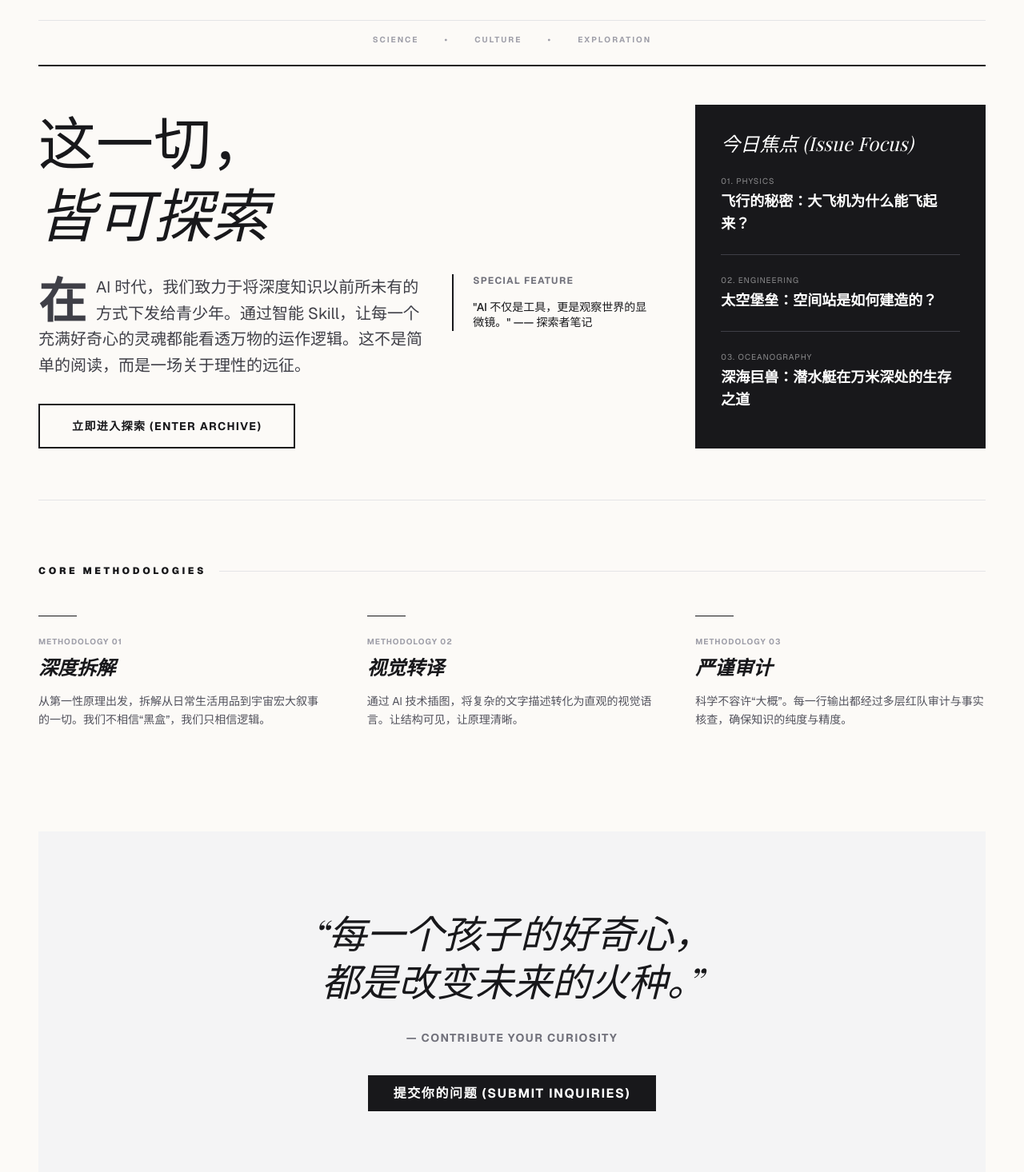
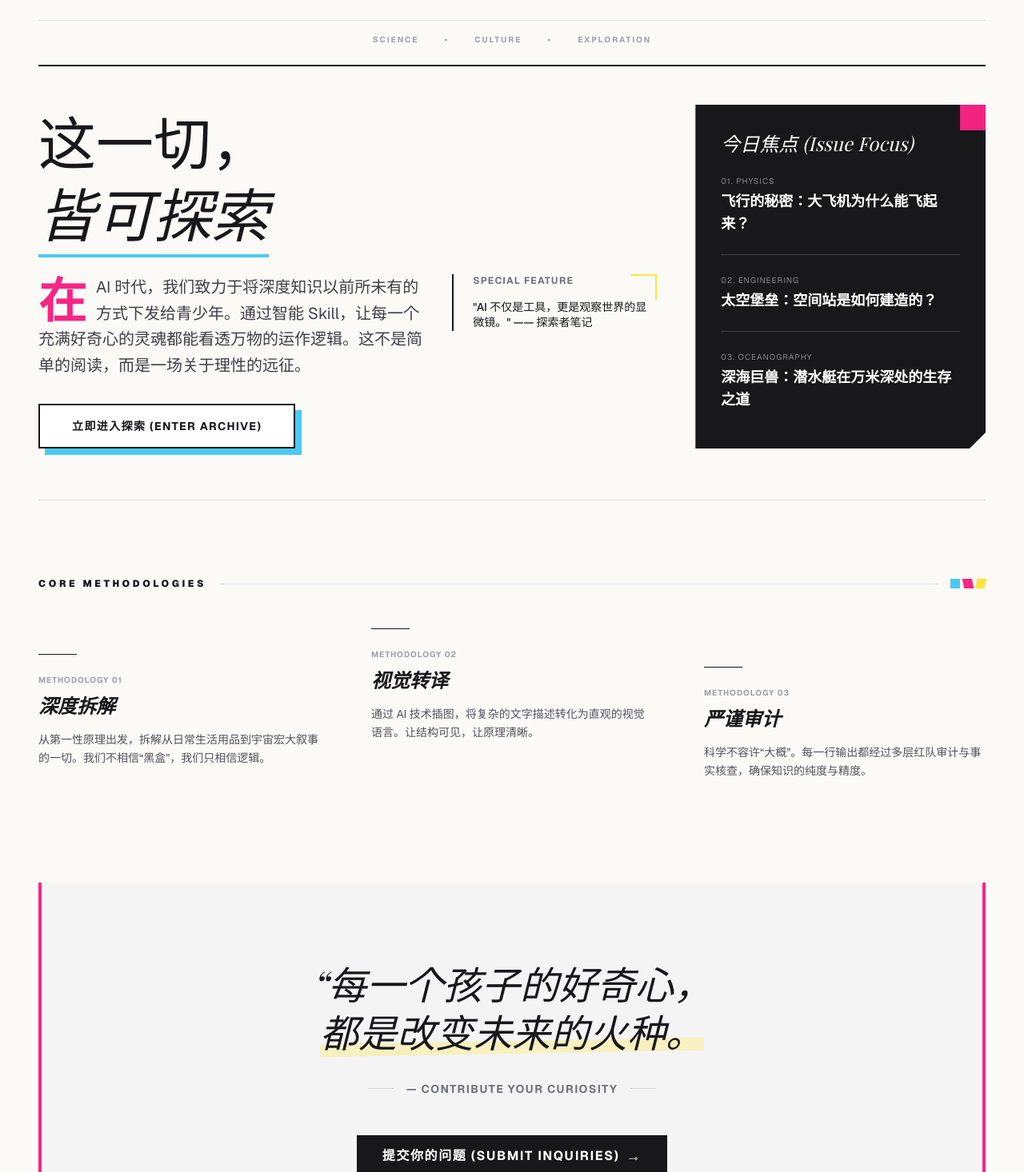
Before and after one commit to nazhenhuiyi/everything-ai, a Next.js app: page / in a window 1280 px wide. Shown: the part 224-1690 px from the top of the page at 80% size. Built offline with nearby package versions, Linux system fonts and the light colour scheme; a web font is replaced by a local one.

Commit message:
style: 引入新的强调色和几何形状工具类，并应用于页面元素以增强视觉设计和交互效果。

```diff
--- a/app/globals.css
+++ b/app/globals.css
@@ -4,11 +4,17 @@
 :root {
   --background: #ffffff;
   --foreground: #171717;
+  --accent-neon-blue: #4cc9f0;
+  --accent-vivid-pink: #f72585;
+  --accent-cyber-yellow: #fee440;
 }
 
 @theme inline {
   --color-background: var(--background);
   --color-foreground: var(--foreground);
+  --color-neon-blue: var(--accent-neon-blue);
+  --color-vivid-pink: var(--accent-vivid-pink);
+  --color-cyber-yellow: var(--accent-cyber-yellow);
   --font-sans: var(--font-geist-sans);
   --font-mono: var(--font-geist-mono);
   --font-serif: var(--font-serif);
@@ -21,6 +27,29 @@
   }
 }
 
+/* Utility for Sharp/Skewed Edges */
+.skew-edge-right {
+  clip-path: polygon(0 0, 100% 0, 95% 100%, 0% 100%);
+}
+
+.skew-edge-left {
+  clip-path: polygon(5% 0, 100% 0, 100% 100%, 0% 100%);
+}
+
+.sharp-cut-br {
+  clip-path: polygon(0 0, 100% 0, 100% calc(100% - 20px), calc(100% - 20px) 100%, 0 100%);
+}
+
+.layer-overlap {
+  position: relative;
+  z-index: 10;
+}
+
+.layer-under {
+  position: absolute;
+  z-index: 0;
+}
+
 body {
   background: var(--background);
   color: var(--foreground);
--- a/app/page.tsx
+++ b/app/page.tsx
@@ -9,52 +9,63 @@ export default function Home() {
   });
 
   return (
-    <div className="min-h-screen bg-[#fcfaf7] text-zinc-900 font-sans selection:bg-zinc-200 dark:bg-zinc-950 dark:text-zinc-100">
+    <div className="min-h-screen bg-[#fcfaf7] text-zinc-900 font-sans selection:bg-zinc-200 dark:bg-zinc-950 dark:text-zinc-100 overflow-x-hidden">
       {/* Masthead / Header */}
-      <header className="border-b-2 border-zinc-900 mx-6 py-6 md:mx-12 dark:border-zinc-100">
+      <header className="border-b-2 border-zinc-900 mx-6 py-6 md:mx-12 dark:border-zinc-100 relative">
+        <div className="absolute top-0 right-0 w-32 h-32 bg-neon-blue/10 skew-edge-left -z-10"></div>
         <div className="flex flex-col md:flex-row justify-between items-baseline gap-4 mb-4">
           <div className="text-xs font-bold uppercase tracking-widest text-zinc-500">
             EST. 2026 — VOL. I NO. 1
           </div>
-          <div className="text-xs font-bold uppercase tracking-widest text-zinc-500">
+          <div className="text-xs font-bold uppercase tracking-widest text-zinc-500 flex items-center gap-2">
+            <span className="w-2 h-2 bg-vivid-pink rounded-full animate-pulse"></span>
             {currentDate}
           </div>
         </div>
-        <h1 className="text-6xl md:text-[10rem] font-serif font-black leading-none tracking-tighter text-center border-y border-zinc-200 py-4 dark:border-zinc-800">
+        <div className="relative">
+          <div className="absolute inset-0 bg-cyber-yellow/20 -skew-x-12 translate-x-4 translate-y-2 -z-10"></div>
+          <h1 className="text-6xl md:text-[10rem] font-serif font-black leading-none tracking-tighter text-center border-y border-zinc-200 py-4 dark:border-zinc-800 relative z-10">
             EVERYTHING AI
           </h1>
+        </div>
         <div className="flex justify-center gap-8 mt-4 uppercase text-[10px] font-bold tracking-[0.2em] text-zinc-400">
-          <span>Science</span>
+          <span className="hover:text-neon-blue transition-colors cursor-default">Science</span>
           <span>•</span>
-          <span>Culture</span>
+          <span className="hover:text-vivid-pink transition-colors cursor-default">Culture</span>
           <span>•</span>
-          <span>Exploration</span>
+          <span className="hover:text-cyber-yellow transition-colors cursor-default">Exploration</span>
         </div>
       </header>
 
       <main className="mx-6 md:mx-12 py-12">
         {/* Featured Story / Hero */}
-        <section className="grid grid-cols-1 lg:grid-cols-12 gap-12 border-b border-zinc-200 pb-16 dark:border-zinc-800">
-          <div className="lg:col-span-8">
-            <h2 className="text-5xl md:text-7xl font-serif font-medium leading-tight mb-8">
+        <section className="grid grid-cols-1 lg:grid-cols-12 gap-12 border-b border-zinc-200 pb-16 dark:border-zinc-800 relative">
+          <div className="lg:col-span-8 relative">
+            <div className="absolute -left-12 top-0 w-24 h-full bg-zinc-100/50 dark:bg-zinc-900/50 -skew-x-6 -z-10"></div>
+            <h2 className="text-5xl md:text-7xl font-serif font-medium leading-tight mb-8 relative">
               这一切，<br />
-              <span className="italic">皆可探索</span>
+              <span className="italic relative">
+                皆可探索
+                <span className="absolute -bottom-2 left-0 w-full h-1 bg-neon-blue"></span>
+              </span>
             </h2>
             <div className="flex flex-col md:flex-row gap-8 items-start">
               <div className="flex-1">
-                <p className="text-xl leading-relaxed text-zinc-700 dark:text-zinc-300 first-letter:text-6xl first-letter:font-serif first-letter:font-bold first-letter:mr-3 first-letter:float-left">
+                <p className="text-xl leading-relaxed text-zinc-700 dark:text-zinc-300 first-letter:text-6xl first-letter:font-serif first-letter:font-bold first-letter:mr-3 first-letter:float-left first-letter:text-vivid-pink">
                   在 AI 时代，我们致力于将深度知识以前所未有的方式下发给青少年。通过智能 Skill，让每一个充满好奇心的灵魂都能看透万物的运作逻辑。这不是简单的阅读，而是一场关于理性的远征。
                 </p>
-                <div className="mt-8">
+                <div className="mt-8 relative inline-block group">
+                  <div className="absolute inset-0 bg-neon-blue translate-x-2 translate-y-2 transition-transform group-hover:translate-x-1 group-hover:translate-y-1"></div>
                   <Link
                     href="/docs"
-                    className="inline-block border-2 border-zinc-900 px-10 py-4 text-sm font-bold uppercase tracking-widest hover:bg-zinc-900 hover:text-white transition-colors dark:border-zinc-100 dark:hover:bg-zinc-100 dark:hover:text-zinc-900"
+                    className="relative z-10 inline-block border-2 border-zinc-900 bg-white px-10 py-4 text-sm font-bold uppercase tracking-widest hover:bg-zinc-900 hover:text-white transition-colors dark:border-zinc-100 dark:bg-zinc-950 dark:hover:bg-zinc-100 dark:hover:text-zinc-900"
                   >
                     立即进入探索 (Enter Archive)
                   </Link>
                 </div>
               </div>
-              <aside className="w-full md:w-64 border-l-2 border-zinc-900 pl-6 dark:border-zinc-100">
+              <aside className="w-full md:w-64 border-l-2 border-zinc-900 pl-6 dark:border-zinc-100 relative">
+                <div className="absolute top-0 right-0 w-8 h-8 border-t-2 border-r-2 border-cyber-yellow"></div>
                 <h4 className="text-xs font-bold uppercase tracking-widest text-zinc-500 mb-4">Special Feature</h4>
                 <p className="text-sm font-medium leading-snug">
                   "AI 不仅是工具，更是观察世界的显微镜。" —— 探索者笔记
@@ -62,19 +73,20 @@ export default function Home() {
               </aside>
             </div>
           </div>
-          <div className="lg:col-span-4 bg-zinc-900 text-white p-8 dark:bg-zinc-100 dark:text-zinc-900">
+          <div className="lg:col-span-4 bg-zinc-900 text-white p-8 dark:bg-zinc-100 dark:text-zinc-900 sharp-cut-br relative">
+            <div className="absolute -top-4 -right-4 w-12 h-12 bg-vivid-pink -z-10 animate-pulse"></div>
             <h3 className="text-2xl font-serif italic mb-6">今日焦点 (Issue Focus)</h3>
             <ul className="space-y-6">
               <li className="group">
-                <span className="text-[10px] block mb-1 opacity-50 uppercase tracking-widest">01. Physics</span>
+                <span className="text-[10px] block mb-1 opacity-50 uppercase tracking-widest group-hover:text-neon-blue transition-colors">01. Physics</span>
                 <Link href="/docs/airplane" className="text-lg font-bold group-hover:underline">飞行的秘密：大飞机为什么能飞起来？</Link>
               </li>
               <li className="group border-t border-zinc-700 pt-6 dark:border-zinc-300">
-                <span className="text-[10px] block mb-1 opacity-50 uppercase tracking-widest">02. Engineering</span>
+                <span className="text-[10px] block mb-1 opacity-50 uppercase tracking-widest group-hover:text-vivid-pink transition-colors">02. Engineering</span>
                 <Link href="/docs/space-station" className="text-lg font-bold group-hover:underline">太空堡垒：空间站是如何建造的？</Link>
               </li>
               <li className="group border-t border-zinc-700 pt-6 dark:border-zinc-300">
-                <span className="text-[10px] block mb-1 opacity-50 uppercase tracking-widest">03. Oceanography</span>
+                <span className="text-[10px] block mb-1 opacity-50 uppercase tracking-widest group-hover:text-cyber-yellow transition-colors">03. Oceanography</span>
                 <Link href="/docs/submarine" className="text-lg font-bold group-hover:underline">深海巨兽：潜水艇在万米深处的生存之道</Link>
               </li>
             </ul>
@@ -82,30 +94,35 @@ export default function Home() {
         </section>
 
         {/* Skills / Editorial Columns */}
-        <section className="py-20">
-          <div className="flex items-center gap-4 mb-12">
+        <section className="py-24 relative">
+          <div className="flex items-center gap-4 mb-20">
             <h2 className="text-xs font-black uppercase tracking-[0.3em] whitespace-nowrap">Core Methodologies</h2>
             <div className="h-px w-full bg-zinc-200 dark:bg-zinc-800"></div>
+            <div className="flex gap-1">
+              <div className="w-3 h-3 bg-neon-blue"></div>
+              <div className="w-3 h-3 bg-vivid-pink skew-x-12"></div>
+              <div className="w-3 h-3 bg-cyber-yellow -skew-x-12"></div>
             </div>
-          <div className="grid grid-cols-1 md:grid-cols-3 gap-12">
-            <div className="group">
-              <div className="mb-6 h-px w-12 bg-zinc-900 dark:bg-zinc-100"></div>
+          </div>
+          <div className="grid grid-cols-1 md:grid-cols-3 gap-16 relative">
+            <div className="group relative">
+              <div className="mb-6 h-px w-12 bg-zinc-900 dark:bg-zinc-100 group-hover:w-full transition-all duration-500 group-hover:bg-neon-blue"></div>
               <div className="text-[10px] font-bold uppercase tracking-widest text-zinc-400 mb-2">Methodology 01</div>
               <h3 className="text-2xl font-serif font-bold mb-4 italic">深度拆解</h3>
               <p className="text-sm leading-relaxed text-zinc-600 dark:text-zinc-400">
                 从第一性原理出发，拆解从日常生活用品到宇宙宏大叙事的一切。我们不相信“黑盒”，我们只相信逻辑。
               </p>
             </div>
-            <div className="group">
-              <div className="mb-6 h-px w-12 bg-zinc-900 dark:bg-zinc-100"></div>
+            <div className="group relative md:-translate-y-8">
+              <div className="mb-6 h-px w-12 bg-zinc-900 dark:bg-zinc-100 group-hover:w-full transition-all duration-500 group-hover:bg-vivid-pink"></div>
               <div className="text-[10px] font-bold uppercase tracking-widest text-zinc-400 mb-2">Methodology 02</div>
               <h3 className="text-2xl font-serif font-bold mb-4 italic">视觉转译</h3>
               <p className="text-sm leading-relaxed text-zinc-600 dark:text-zinc-400">
                 通过 AI 技术插图，将复杂的文字描述转化为直观的视觉语言。让结构可见，让原理清晰。
               </p>
             </div>
-            <div className="group">
-              <div className="mb-6 h-px w-12 bg-zinc-900 dark:bg-zinc-100"></div>
+            <div className="group relative md:translate-y-4">
+              <div className="mb-6 h-px w-12 bg-zinc-900 dark:bg-zinc-100 group-hover:w-full transition-all duration-500 group-hover:bg-cyber-yellow"></div>
               <div className="text-[10px] font-bold uppercase tracking-widest text-zinc-400 mb-2">Methodology 03</div>
               <h3 className="text-2xl font-serif font-bold mb-4 italic">严谨审计</h3>
               <p className="text-sm leading-relaxed text-zinc-600 dark:text-zinc-400">
@@ -116,29 +133,39 @@ export default function Home() {
         </section>
 
         {/* Pull Quote / CTA */}
-        <section className="bg-zinc-100 dark:bg-zinc-900 p-12 md:p-24 text-center my-12">
+        <section className="relative my-12 overflow-hidden">
+          <div className="absolute inset-0 bg-zinc-900 dark:bg-zinc-100 skew-y-3 translate-y-12"></div>
+          <div className="relative z-10 bg-zinc-100 dark:bg-zinc-900 p-12 md:p-24 text-center border-x-4 border-vivid-pink">
             <blockquote className="max-w-4xl mx-auto">
               <p className="text-3xl md:text-5xl font-serif italic leading-tight mb-8">
                 “每一个孩子的好奇心，<br />
-              都是改变未来的火种。”
+                <span className="relative">
+                  都是改变未来的火种。
+                  <span className="absolute -z-10 bottom-1 left-0 w-full h-4 bg-cyber-yellow/30 -rotate-1"></span>
+                </span>
               </p>
-            <footer className="text-sm font-bold uppercase tracking-widest text-zinc-500">
+              <footer className="text-sm font-bold uppercase tracking-widest text-zinc-500 flex items-center justify-center gap-4">
+                <span className="w-8 h-px bg-zinc-300"></span>
                 — Contribute Your Curiosity
+                <span className="w-8 h-px bg-zinc-300"></span>
               </footer>
             </blockquote>
             <div className="mt-12">
               <Link
                 href="https://github.com/zilinchen/everything-ai"
                 target="_blank"
-              className="px-8 py-3 bg-zinc-900 text-white font-bold uppercase tracking-widest hover:bg-zinc-800 transition-colors dark:bg-zinc-100 dark:text-zinc-900 dark:hover:bg-zinc-200"
+                className="inline-flex items-center gap-2 px-8 py-3 bg-zinc-900 text-white font-bold uppercase tracking-widest hover:bg-neon-blue transition-all dark:bg-zinc-100 dark:text-zinc-900 dark:hover:bg-vivid-pink dark:hover:text-white"
               >
-              提交你的问题 (Submit Inquiries)
+                <span>提交你的问题 (Submit Inquiries)</span>
+                <span className="text-lg">→</span>
               </Link>
+            </div>
           </div>
         </section>
       </main>
 
-      <footer className="mx-6 md:mx-12 py-8 border-t border-zinc-200 dark:border-zinc-800 flex flex-col md:flex-row justify-between items-center text-[10px] font-bold uppercase tracking-widest text-zinc-400">
+      <footer className="mx-6 md:mx-12 py-8 border-t border-zinc-200 dark:border-zinc-800 flex flex-col md:flex-row justify-between items-center text-[10px] font-bold uppercase tracking-widest text-zinc-400 relative">
+        <div className="absolute top-0 right-12 w-24 h-1 bg-gradient-to-r from-neon-blue via-vivid-pink to-cyber-yellow"></div>
         <div>© 2026 Everything AI Collective</div>
         <div className="mt-4 md:mt-0">Built for the next generation of thinkers</div>
       </footer>
```
Lines whose indentation alone changed are shown as unchanged.
